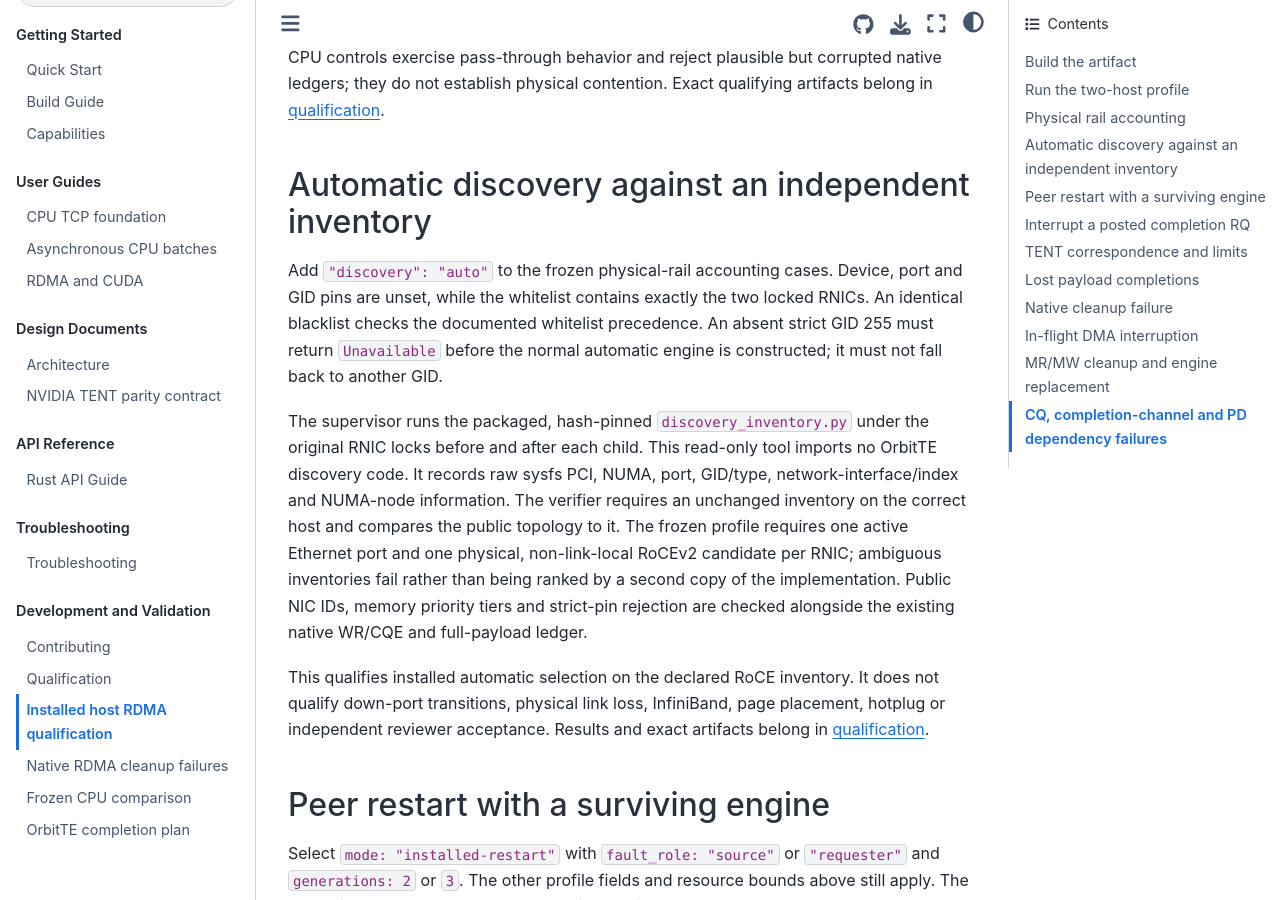
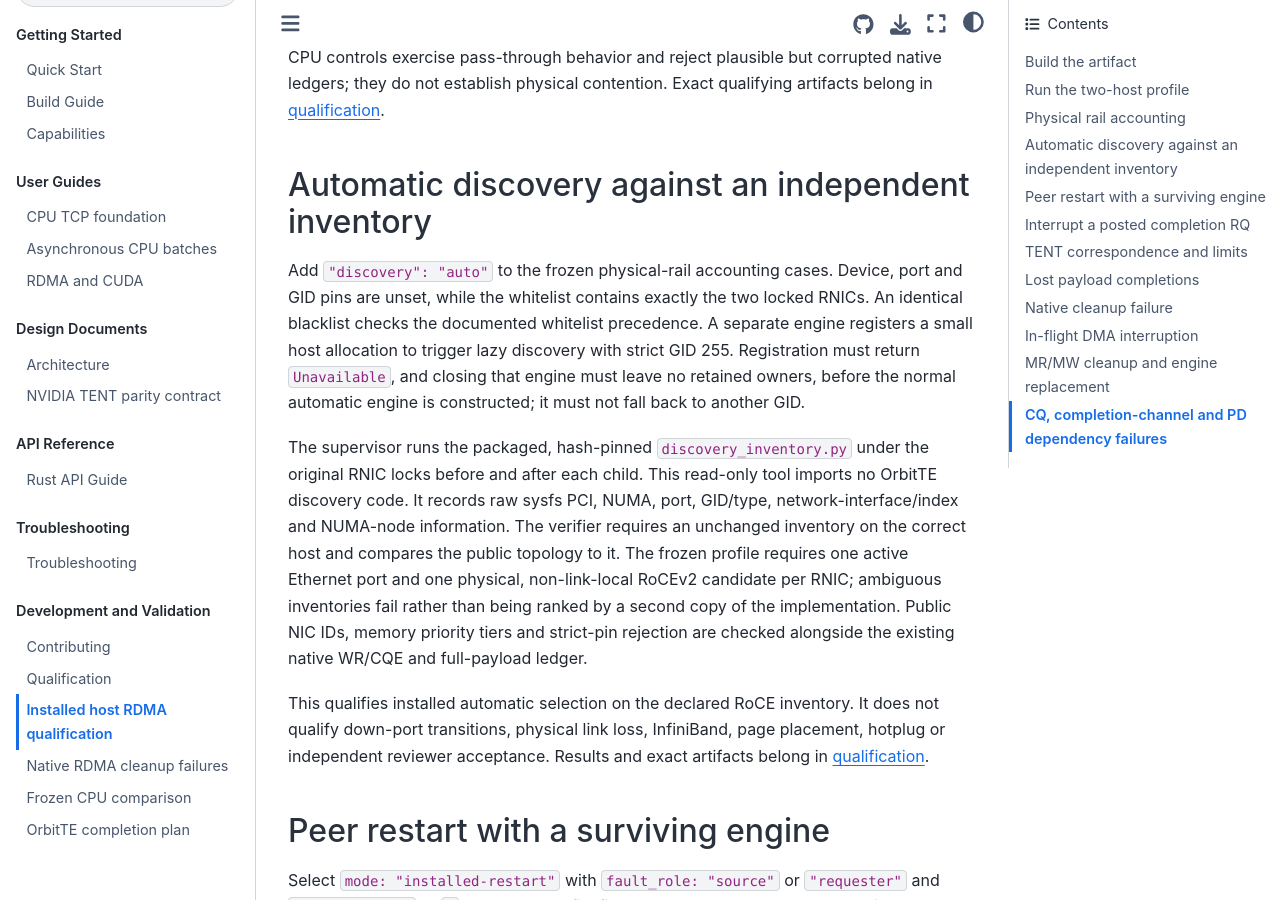
Before and after one commit to OrbitInfra/OrbitTE, a Sphinx documentation site: the page built from docs/installed-host.md, in a window 1280 px wide and 900 px high, scrolled down 2482 px. Built offline with Sphinx 7.4.7 and the Sphinx Book theme 1.1.4, drawn with Linux system fonts in a browser that asks for light colours.

Commit message:
test: trigger lazy discovery before checking strict GID rejection

```diff
--- a/docs/installed-host.md
+++ b/docs/installed-host.md
@@ -112,8 +112,10 @@ contention. Exact qualifying artifacts belong in [qualification](qualification.m
 Add `"discovery": "auto"` to the frozen physical-rail accounting cases.
 Device, port and GID pins are unset, while the whitelist contains exactly the
 two locked RNICs. An identical blacklist checks the documented whitelist
-precedence. An absent strict GID 255 must return `Unavailable` before the
-normal automatic engine is constructed; it must not fall back to another GID.
+precedence. A separate engine registers a small host allocation to trigger lazy
+discovery with strict GID 255. Registration must return `Unavailable`, and
+closing that engine must leave no retained owners, before the normal automatic
+engine is constructed; it must not fall back to another GID.
 
 The supervisor runs the packaged, hash-pinned `discovery_inventory.py` under
 the original RNIC locks before and after each child. This read-only tool imports
```
Also changed, not shown: 1 other file.
